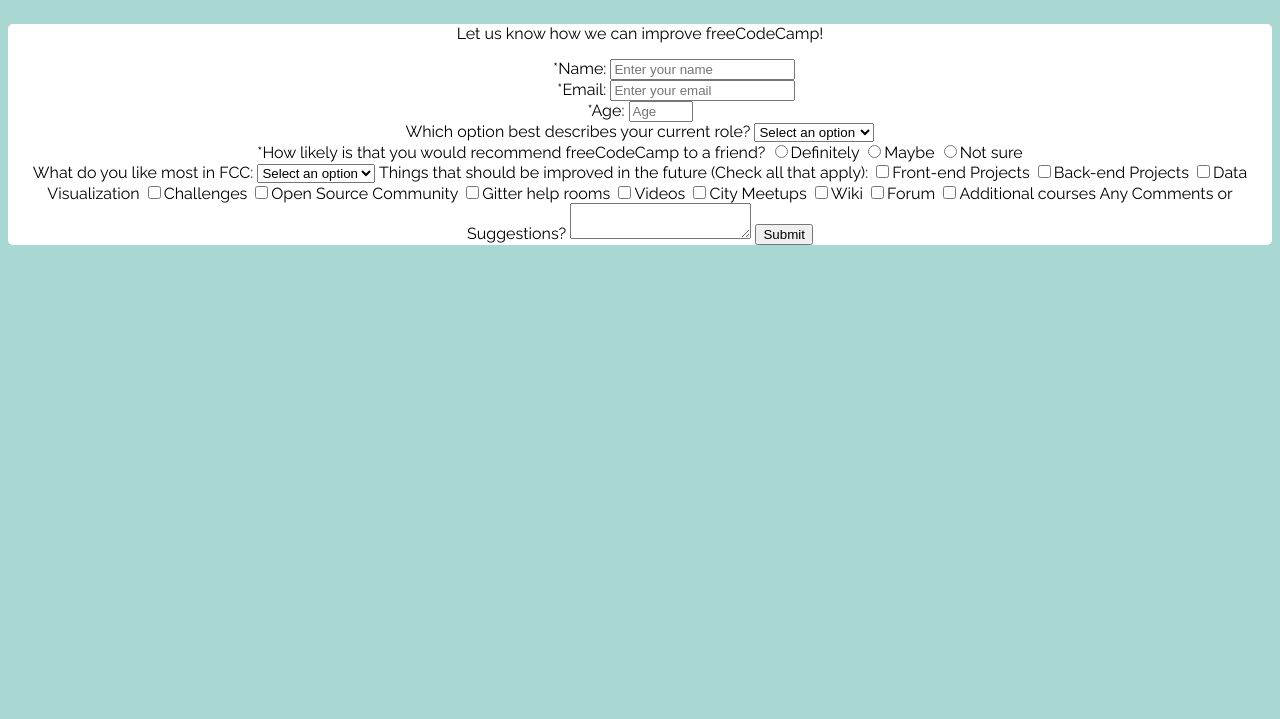
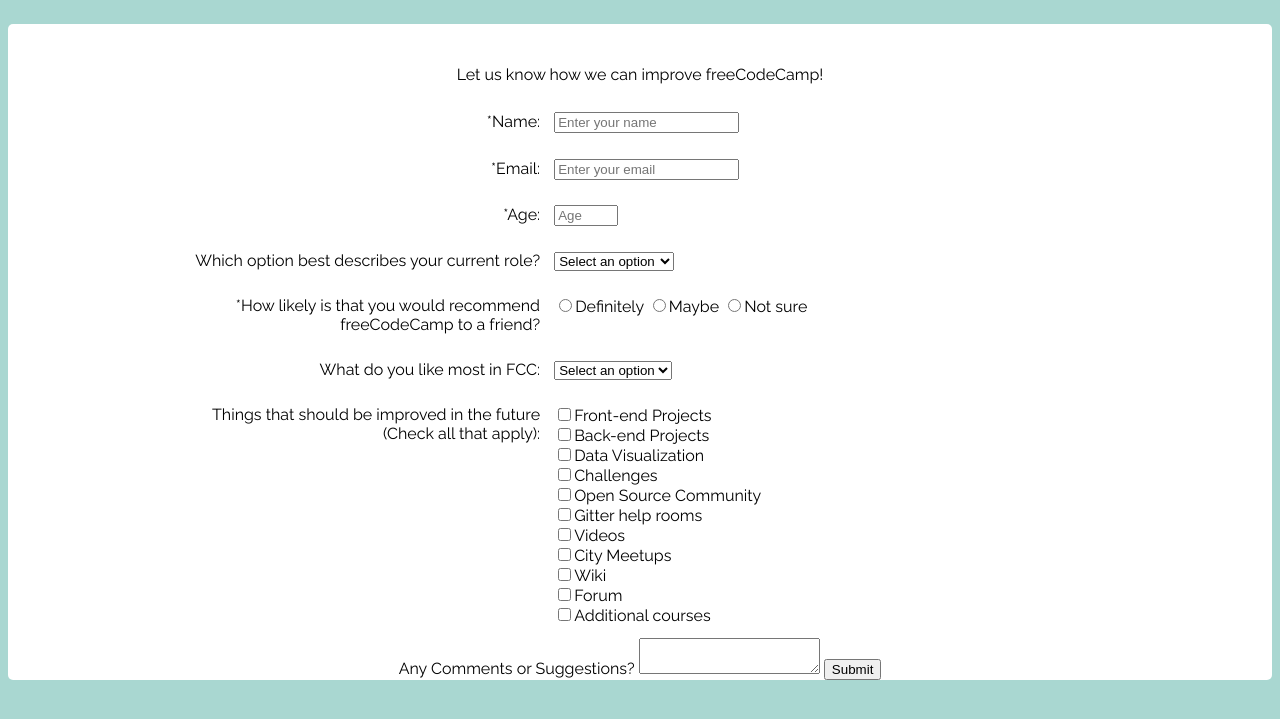
Before and after one commit to chrisxjacobi/fCC-responsive-2_survey, a plain HTML site: page index.html in a window 1280 px wide. Shown: the part 77-796 px from the top of the page. Drawn offline with Linux system fonts and the light colour scheme.

Commit message:
continued styling and padding around row items

```diff
--- a/index.html
+++ b/index.html
@@ -12,8 +12,6 @@
     <main>
         <form id="survey-form">
             <p id="description">Let us know how we can improve freeCodeCamp!</p>
-
-
             <div class="row-info">
                 <div class="left">
                     <label for="name" id="name-label">*Name: </label>
@@ -22,9 +20,6 @@
                     <input type="text" id="name" placeholder="Enter your name" required>
                 </div>
             </div>
-
-
-
             <div class="row-info">
                 <div class="left">
                     <label for="email" id="email-label">*Email: </label>
@@ -34,12 +29,21 @@
                 </div>
             </div>
 
+            <div class="row-info">
+                <div class="left">
+                    <label for="number" id="number-label">*Age:</label>
+                </div>
+                <div class="right">
+                    <input id="number" type="number" placeholder="Age" min="1" max="110">
+                </div>
+            </div>
 
 
-
-            <label for="number" id="number-label">*Age:</label>
-            <input id="number" type="number" placeholder="Age" min="1" max="110"><br>
+            <div class="row-info">
+                <div class="left">
                     <label for="dropdown">Which option best describes your current role?</label>
+                </div>
+                <div class="right">
                     <select id="dropdown">
                         <option value="" disable selected>Select an option</option>
                         <option value="Student">Student</option>
@@ -47,12 +51,26 @@
                         <option value="Full time learner">Full time learner</option>
                         <option value="Prefer not to say">Prefer not to say</option>
                         <option value="Other">Other</option>
-            </select><br>
+                    </select>
+                </div>
+            </div>
+
+            <div class="row-info">
+                <div class="left">
                     <label for="radio">*How likely is that you would recommend freeCodeCamp to a friend?</label>
+                </div>
+                <div class="right">
                     <label><input type="radio" name="radio" value="Definitely">Definitely</label>
                     <label><input type="radio" name="radio" value="Maybe">Maybe</label>
-            <label><input type="radio" name="radio" value="Not sure">Not sure</label><br>
+                    <label><input type="radio" name="radio" value="Not sure">Not sure</label>
+                </div>
+            </div>
+
+            <div class="row-info">
+                <div class="left">
                     <label for="dropdown-two">What do you like most in FCC:</label>
+                </div>
+                <div class="right">
                     <select id="dropdown-two">
                         <option value="" disable selected>Select an option</option>
                         <option value="Challenges">Challenges</option>
@@ -60,19 +78,29 @@
                         <option value="Community">Community</option>
                         <option value="Open Source">Open Source</option>
                     </select>
-            <label>Things that should be improved in the future
+                </div>
+            </div>
+
+            <div class="row-info">
+                <div class="left">
+                    <label>Things that should be improved in the future<br>
 (Check all that apply):</label>
-            <label><input type="checkbox" name="improvements" value="Front-end Projects">Front-end Projects</label>
-            <label><input type="checkbox" name="improvements" value="Back-end Projects">Back-end Projects</label>
-            <label><input type="checkbox" name="improvements" value="Data Visualization">Data Visualization</label>
-            <label><input type="checkbox" name="improvements" value="Challenges">Challenges</label>
-            <label><input type="checkbox" name="improvements" value="Open source Community">Open Source Community</label>
-            <label><input type="checkbox" name="improvements" value="Gitter help rooms">Gitter help rooms</label>
-            <label><input type="checkbox" name="improvements" value="Videos">Videos</label>
-            <label><input type="checkbox" name="improvements" value="City Meetups">City Meetups</label>
-            <label><input type="checkbox" name="improvements" value="Wiki">Wiki</label>
-            <label><input type="checkbox" name="improvements" value="Forum">Forum</label>
+                </div>
+                <div class="right">
+                    <label><input type="checkbox" name="improvements" value="Front-end Projects">Front-end Projects</label><br>
+                    <label><input type="checkbox" name="improvements" value="Back-end Projects">Back-end Projects</label><br>
+                    <label><input type="checkbox" name="improvements" value="Data Visualization">Data Visualization</label><br>
+                    <label><input type="checkbox" name="improvements" value="Challenges">Challenges</label><br>
+                    <label><input type="checkbox" name="improvements" value="Open source Community">Open Source Community</label><br>
+                    <label><input type="checkbox" name="improvements" value="Gitter help rooms">Gitter help rooms</label><br>
+                    <label><input type="checkbox" name="improvements" value="Videos">Videos</label><br>
+                    <label><input type="checkbox" name="improvements" value="City Meetups">City Meetups</label><br>
+                    <label><input type="checkbox" name="improvements" value="Wiki">Wiki</label><br>
+                    <label><input type="checkbox" name="improvements" value="Forum">Forum</label><br>
                     <label><input type="checkbox" name="improvements" value="Additional courses">Additional courses</label>
+                </div>
+            </div>
+
             <label for="text-area">Any Comments or Suggestions?</label>
             <textarea id="text-area"></textarea>
             <button type="submit" id="submit">Submit</button>
--- a/style.css
+++ b/style.css
@@ -13,20 +13,24 @@ body {
 #survey-form {
     background-color: white;
     border-radius: 5px;
+    padding-top: 2%;
 }
 
 .row-info {
     display: block;
+    padding: 1%;
 }
 
 .left{
     width: 30%;
     display: inline-block;
     text-align: right;
+    vertical-align: top;
+    padding-right: 10px;
 }
 
 .right {
-    width: 35%;
+    width: 45%;
     display: inline-block;
     text-align: left;
 }
```
Lines whose indentation alone changed are shown as unchanged.
